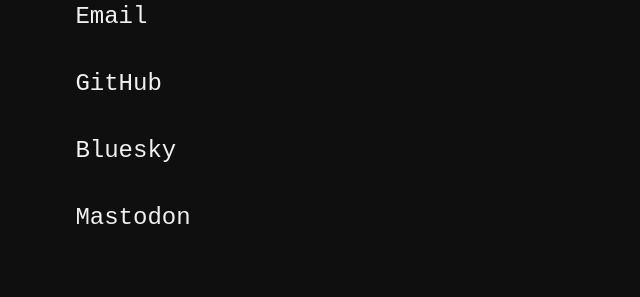
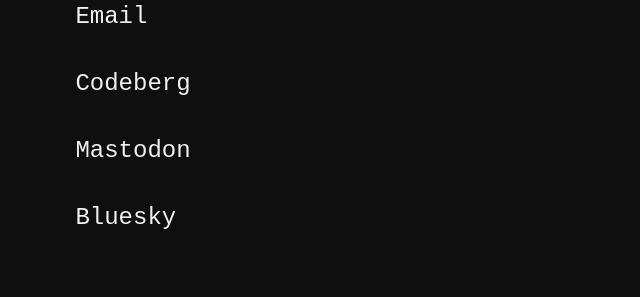
Before and after one commit to thomasboom/thomasboom, a Next.js app in the folder website/: page / in a window 1280 px wide. Shown: the part 2209-2506 px from the top of the page, without its empty margins (639-1279 px from the left). Built offline with nearby package versions, Linux system fonts and the light colour scheme; no server answers; a web font is replaced by a local one.

Commit message:
Update Contact.tsx

```diff
--- a/website/app/components/Contact.tsx
+++ b/website/app/components/Contact.tsx
@@ -1,12 +1,13 @@
 export default function Contact() {
   const contacts = [
     { label: "Email", href: "mailto:thomasnowprod@proton.me" },
-    { label: "GitHub", href: "https://github.com/thomasboom" },
+    // { label: "GitHub", href: "https://github.com/thomasboom" },
+    { label: "Codeberg", href: "https://codeberg.org/thomasboom" },
+    { label: "Mastodon", href: "https://mastodon.social/@thomasboom" },
     {
       label: "Bluesky",
       href: "https://bsky.app/profile/thomasboom123.bsky.social",
     },
-    { label: "Mastodon", href: "https://mastodon.social/@thomasboom" },
   ];
 
   return (
```
